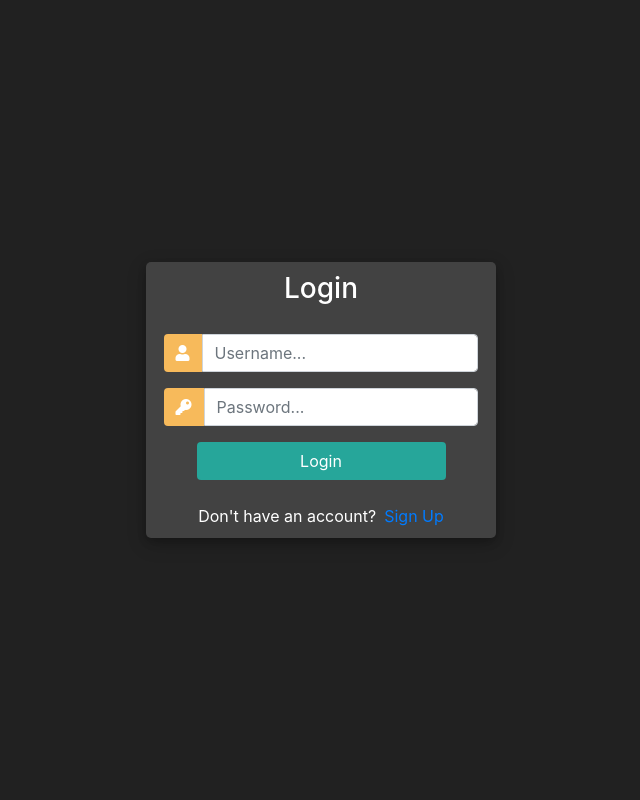
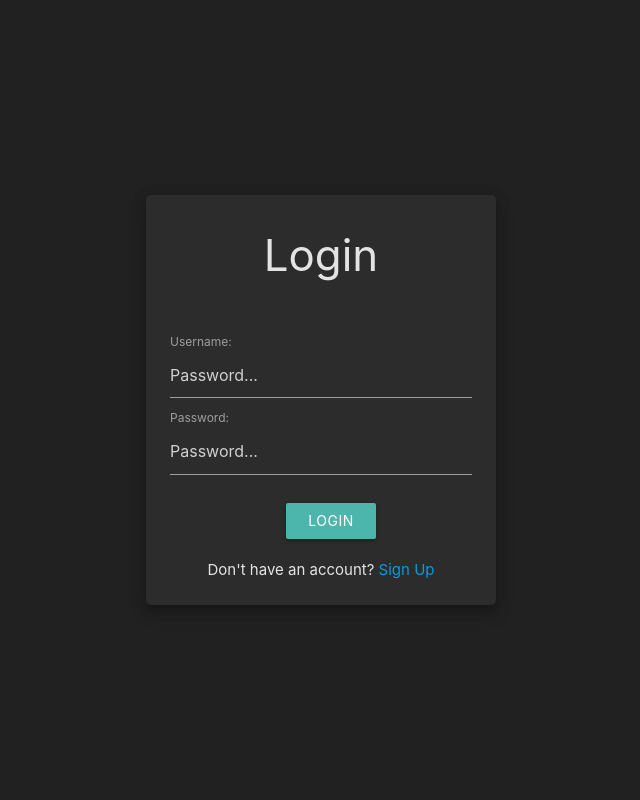
Before and after one commit to pcollins-engineer/vesc_tool_plotter, a Django app: page /login/ in a window 1280 px wide. Shown: the whole page, without its empty margins (319-959 px from the left). Run offline with Django 3.2, Linux system fonts and the light colour scheme; some libraries are stand-ins or nearby versions.

Commit message:
Styled Login. Basically ready for demo

```diff
--- a/vesc_tool_plotter/accounts/templates/accounts/login.html
+++ b/vesc_tool_plotter/accounts/templates/accounts/login.html
@@ -3,9 +3,9 @@
 
 <head>
 	<title>Login</title>
-	<link rel="stylesheet" href="https://stackpath.bootstrapcdn.com/bootstrap/4.1.3/css/bootstrap.min.css" integrity="sha384-MCw98/SFnGE8fJT3GXwEOngsV7Zt27NXFoaoApmYm81iuXoPkFOJwJ8ERdknLPMO" crossorigin="anonymous">
-	<script src="https://ajax.googleapis.com/ajax/libs/jquery/3.3.1/jquery.min.js"></script>
-	<link rel="stylesheet" href="https://use.fontawesome.com/releases/v5.6.1/css/all.css" integrity="sha384-gfdkjb5BdAXd+lj+gudLWI+BXq4IuLW5IT+brZEZsLFm++aCMlF1V92rMkPaX4PP" crossorigin="anonymous">
+	<link rel="stylesheet" href="https://cdnjs.cloudflare.com/ajax/libs/materialize/1.0.0/css/materialize.min.css">
+	<link href="https://fonts.googleapis.com/icon?family=Material+Icons" rel="stylesheet">
+
 
 
 	<style>
@@ -15,55 +15,63 @@
 			padding: 0;
 			height: 100%;
 			background: #212121 !important;
+			font-family: "Helvetica Neue Light", "Helvetica Neue", ##COPYRIGHTED CHANGE BEFORE USE
+		  Helvetica, Arial, "Lucida Grande", sans-serif;
 		}
+
+		.container{
+			height: 100%;
+			display:flex;
+			justify-content: center;
+			align-items: center;
+		}
+
 		.user_card {
 			width: 350px;
-			margin-top: auto;
-			margin-bottom: auto;
-			background: #424242;
-			position: relative;
+			margin:auto;
+			margin-top:auto;
+			margin-bottom:auto;
+			background: rgba(44,44,44);
 			display: flex;
+			flex-flow:column;
 			justify-content: center;
-			flex-direction: column;
-			padding: 10px;
-			box-shadow: 0 4px 8px 0 rgba(0, 0, 0, 0.2), 0 6px 20px 0 rgba(0, 0, 0, 0.19);
-			-webkit-box-shadow: 0 4px 8px 0 rgba(0, 0, 0, 0.2), 0 6px 20px 0 rgba(0, 0, 0, 0.19);
-			-moz-box-shadow: 0 4px 8px 0 rgba(0, 0, 0, 0.2), 0 6px 20px 0 rgba(0, 0, 0, 0.19);
+			align-items: center;
+			padding: 24px 24px;
 			border-radius: 5px;
-
-		}
-
-		.form_container {
-			margin-top: 20px;
+			color: rgba(255,255,255,0.87);
 		}
 
 		#form-title{
-			color: #fff;
-
+			margin-bottom: 50px;
 		}
 
-		.login_btn {
+		.user_card h3{
+			margin: 0.3em 0;
+		}
+
+		.form-container {
 			width: 100%;
-			background: #26a69a !important;
-			color: white !important;
+			display: flex;
+			flex-flow:column;
+			justify-content: center;
+			align-items: center;
 		}
-		.login_btn:focus {
-			box-shadow: none !important;
-			outline: 0px !important;
+
+		.form-container input{
+			background-color: rgba(44,44,44) !important;
+			margin: 10px 0;
 		}
-		.login_container {
-			padding: 0 2rem;
+
+		.btn-container {
+			margin:10px;
+			width:100%;
+			display:flex;
+			justify-content: center;
 		}
-		.input-group-text {
-			background: #f7ba5b !important;
-			color: white !important;
-			border: 0 !important;
-			border-radius: 0.25rem 0 0 0.25rem !important;
-		}
-		.input_user,
-		.input_pass:focus {
-			box-shadow: none !important;
-			outline: 0px !important;
+		.btn-container input{
+			margin-left: auto;
+			margin-right: auto;
+			width:30%;
 		}
 
 		#messages{
@@ -76,45 +84,24 @@
 
 </head>
 <body>
-	<div class="container h-100">
-		<div class="d-flex justify-content-center h-100">
-			<div class="user_card">
+	<div class="container">
+		<div class="user_card z-depth-3">
 			{% for message in messages %}
 				<p id="messages">{{message}}</p>
 			{% endfor %}
-				<div class="d-flex justify-content-center">
-
-
 			<h3 id="form-title">Login</h3>
-				</div>
-				<div class="d-flex justify-content-center form_container">
+			<div class="form-container">
 				<form method="POST" action="/login/">
 					{% csrf_token %}
-						<div class="input-group mb-3">
-							<div class="input-group-append">
-								<span class="input-group-text"><i class="fas fa-user"></i></span>
-							</div>
-							<input type="text" name="username" placeholder="Username..." class="form-control">
-						</div>
-						<div class="input-group mb-2">
-							<div class="input-group-append">
-								<span class="input-group-text"><i class="fas fa-key"></i></span>
-							</div>
-								<input type="password" name="password" placeholder="Password..." class="form-control" >
-						</div>
-
-							<div class="d-flex justify-content-center mt-3 login_container">
-				 				<input class="btn login_btn" type="submit" value="Login">
-				   			</div>
+					<label for="username">Username:</label>
+					<input type="text" name="username" placeholder="Password...">
+					<label for="password">Password:</label>
+					<input type="password" name="password" placeholder="Password...">
+	 				<div class="btn-container"><input class="btn teal-effect teal lighten-2" type="submit" value="Login"></div>
 				</form>
-
-				</div>
-
-				<div class="mt-4">
-					<div class="d-flex justify-content-center links" style="color:white">
+				<div>
 					Don't have an account? <a href="{% url 'accounts:register' %}" class="ml-2">Sign Up</a>
 				</div>
-
 			</div>
 			</div>
 		</div>
--- a/vesc_tool_plotter/plotter/templates/plotter/base.html
+++ b/vesc_tool_plotter/plotter/templates/plotter/base.html
@@ -30,7 +30,7 @@
           <nav>
             <div class="navbar-fixed nav-wrapper l-elevation">
               <ul class="left hide-on-med-and-down">
-                <li><a href="#"><i class="large material-icons">toys</i></a></li>
+                <li><a href="/"><i class="large material-icons blue-hover righ">toys</i></a></li>
               </ul>
               <a href="#" data-target="mobile" class="sidenav-trigger"><i class="material-icons">menu</i></a>
               <ul class="right hide-on-med-and-down">
@@ -40,7 +40,7 @@
                     <li><a href="/profile/{{ user.username }}/"><i class="large material-icons blue-hover right">account_circle</i></a></li>
                 {% else %}
                     <li><a href="/login" class="teal-effect teal lighten-2 btn m-r-none">login</a></li>
-                    <li><a href="/register" class="teal-effect teal lighten-2 btn">sign Up</a></li>
+                    <li><a href="/register" class="teal-effect teal lighten-2 btn">register</a></li>
                 {% endif %}
               </ul>
             </div>
--- a/vesc_tool_plotter/plotter/templates/plotter/graph2.html
+++ b/vesc_tool_plotter/plotter/templates/plotter/graph2.html
@@ -27,7 +27,7 @@
       </div>
     </div>
     <div id="chartContainer" class="z-depth-3">
-      div class="cover">
+      <div class="cover">
       </div>
     </div>
   </div>
--- a/vesc_tool_plotter/plotter/urls.py
+++ b/vesc_tool_plotter/plotter/urls.py
@@ -3,6 +3,7 @@ from django.urls import path
 from . import views
 
 urlpatterns = [
+    path("", views.index, name="index"),
     path("upload/", views.upload, name="upload"),
     path("graph/", views.graph, name="graph"),
     path("graph/<int:ride_id>/", views.graph, name="graph"),
--- a/vesc_tool_plotter/plotter/views.py
+++ b/vesc_tool_plotter/plotter/views.py
@@ -18,6 +18,11 @@ ACCEPTED_DATA_SET = {
     "amp_hours_used",
     "watt_hours_used",
 }
+
+def index(request):
+    if request.user.is_authenticated:
+        return render(request, "plotter/authindex.html")
+    return render(request, "plotter/index.html")
 
 def handle_uploaded_file(f):
     with open("file.csv", "wb+") as destination:
```
Also changed, not shown: vesc_tool_plotter/accounts/templates/accounts/register.html (+5 -15 lines), vesc_tool_plotter/plotter/static/plotter/css/graph.css (+5 -29 lines), vesc_tool_plotter/plotter/static/plotter/css/index.css (added, +15 -0 lines), vesc_tool_plotter/plotter/templates/plotter/authindex.html (added, +16 -0 lines), vesc_tool_plotter/plotter/templates/plotter/index.html (added, +15 -0 lines). Lines whose indentation alone changed are shown as unchanged.
